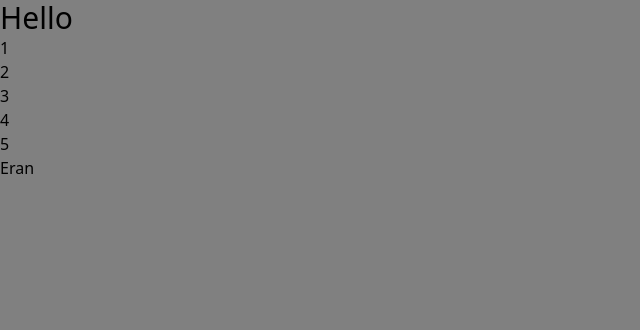
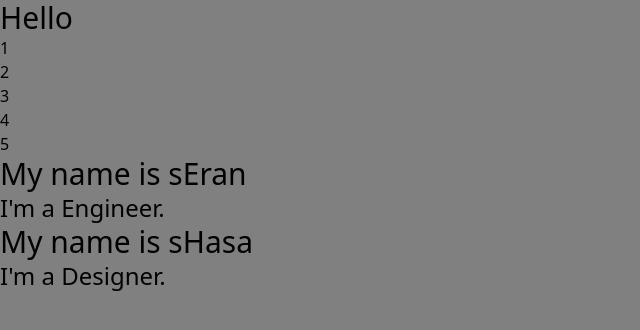
Before and after one commit to Eran2001/react-course, a React (Vite) app: page / in a window 1280 px wide. Shown: the top 330 px of the page, without its empty margins (0-640 px from the left). Built offline with nearby package versions, Linux system fonts and the light colour scheme.

Commit message:
add another prop

```diff
--- a/src/App.jsx
+++ b/src/App.jsx
@@ -11,21 +11,24 @@ const App = () => {
           <li>{item}</li>
         </ul>
       ))}
-      <User name="Eran" />
+      <User name="Eran" occupation="Engineer" />
+      <User name="Hasa" occupation="Designer" />
     </div>
   );
 };
 
-const User = ({ name }) => {
+const User = ({ name, occupation }) => {
   return (
     <>
-      <h1>{name}</h1>
+      <h1 className="text-3xl">My name is s{name}</h1>
+      <p className="text-2xl">I&apos;m a {occupation}.</p>
     </>
   );
 };
 
 User.propTypes = {
   name: PropTypes.string,
+  occupation: PropTypes.string,
 };
 
 export default App;
```
